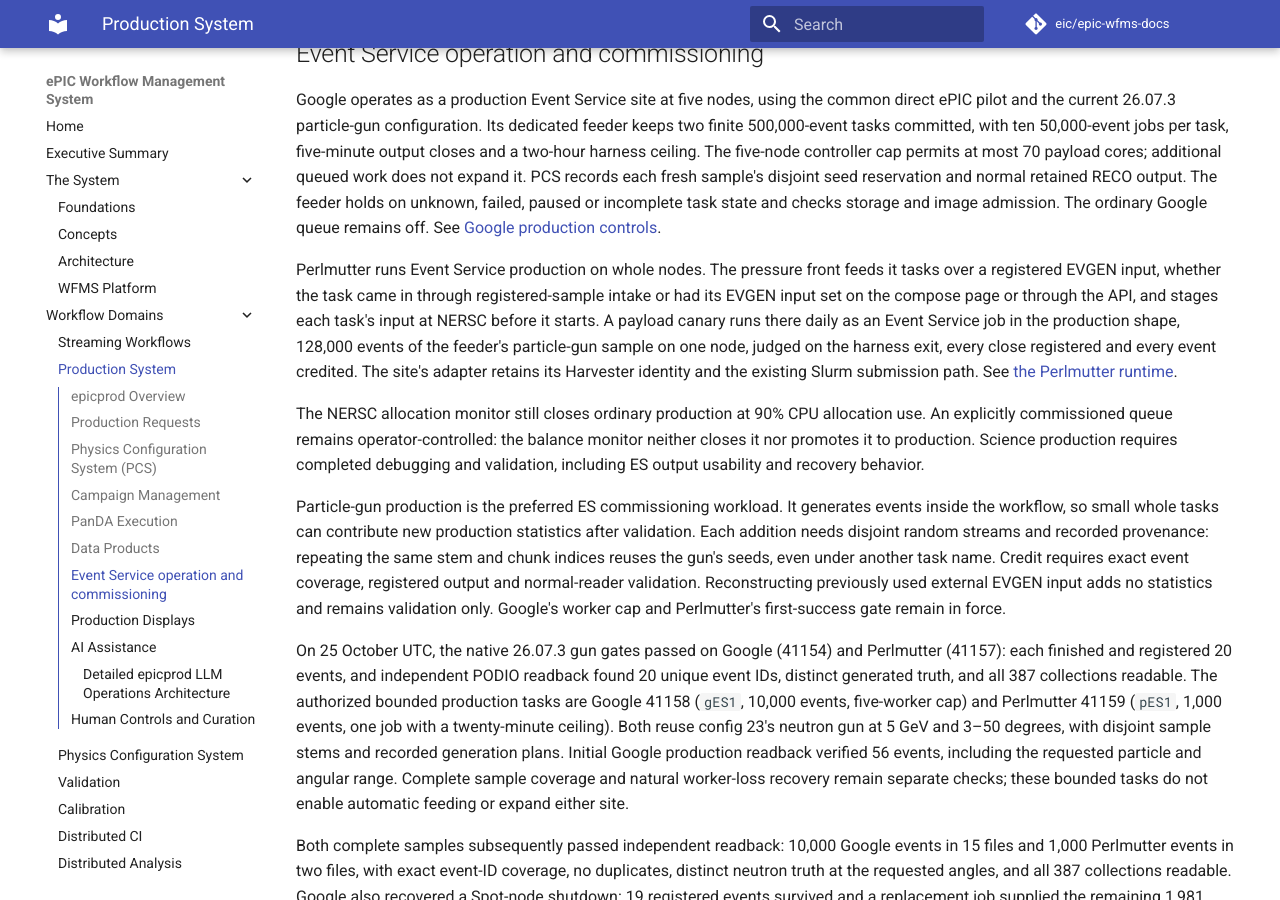
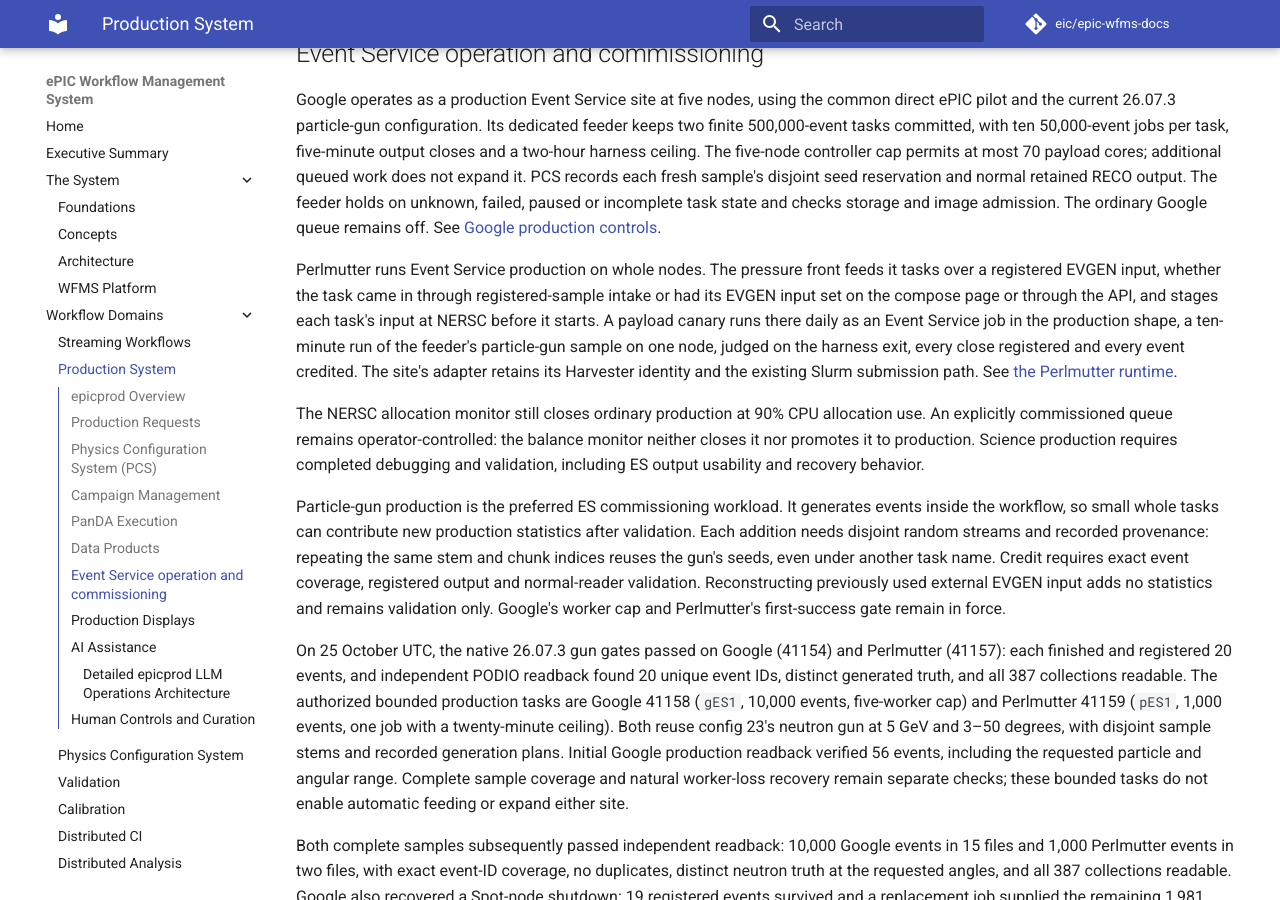
Before and after one commit to eic/epic-wfms-docs, an MkDocs documentation site: the page built from docs/production.md, in a window 1280 px wide and 900 px high, scrolled down 5949 px. Built offline with MkDocs 1.6.1 and Material for MkDocs 9.7.7, drawn with Linux system fonts in a browser that asks for light colours; comment, search, counter and statistics services are not loaded.

Commit message:
Production: the Perlmutter ES canary is a ten-minute run
Co-Authored-By: Claude Opus 5.5 <noreply@anthropic.com>
Claude-Session: https://claude.ai/code/session_011rN4S61omTYxxFkGYK7rU4

```diff
--- a/docs/production.md
+++ b/docs/production.md
@@ -212,7 +212,7 @@ feeds it tasks over a registered EVGEN input, whether the task came in through
 registered-sample intake or had its EVGEN input set on the compose page or
 through the API, and stages each task's input at NERSC before it starts. A
 payload canary runs there daily as an Event Service job in the production
-shape, 128,000 events of the feeder's particle-gun sample on one node, judged
+shape, a ten-minute run of the feeder's particle-gun sample on one node, judged
 on the harness exit, every close registered and every event credited. The
 site's adapter retains its Harvester identity and the existing Slurm
 submission path. See
```
